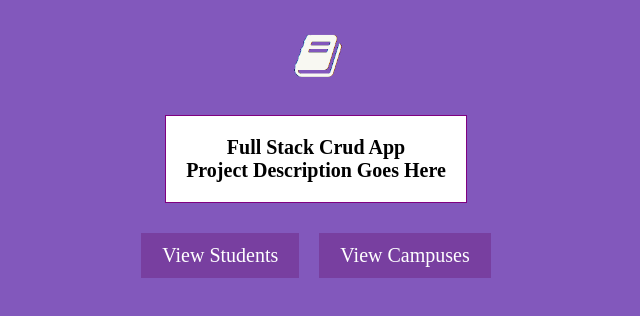
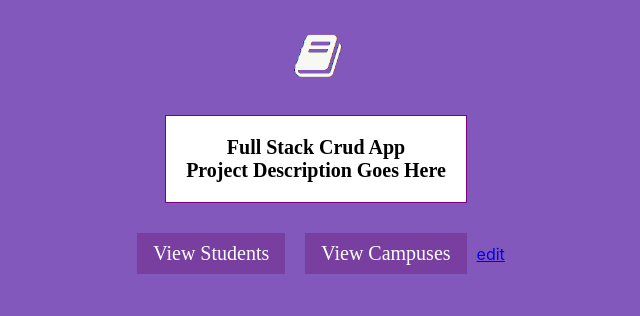
Before and after one commit to nursimadonuk/Fullstack-CRUD-Application, a React (Create React App) app: page / in a window 1280 px wide. Shown: the top 316 px of the page, without its empty margins (324-964 px from the left). Built offline with nearby package versions, Linux system fonts and the light colour scheme.

Commit message:
edit page

```diff
--- a/src/app/App.js
+++ b/src/app/App.js
@@ -8,7 +8,8 @@ import { NotFoundView } from "./../components/views";
 import {
   HomeContainer,
   CampusContainer,
-  StudentContainer
+  StudentContainer,
+  StudentEditContainer
 } from "../components/containers";
 
 import "./App.css";
@@ -36,10 +37,12 @@ function App(props) {
             <Route exact path="/" component={HomeContainer} />
             <Route exact path="/students" component={StudentContainer} />
             <Route exact path="/campuses" component={CampusContainer} />
+            <Route exact path="/edit" component={StudentEditContainer} />
             <Route path="/student/:id/view" render={ShowID} />
             <Route path="/student/:id/edit" render={ShowID} />
             <Route path="/campus/:id/view" render={ShowID} />
             <Route path="/campus/:id/edit" render={ShowID} />
+
             <Route component={NotFoundView} />
           </Switch>
         </Router>
--- a/src/components/containers/NavbarContainer.css
+++ b/src/components/containers/NavbarContainer.css
@@ -50,3 +50,34 @@ nav {
     width: 100px;
     vertical-align: middle;
 }
+
+form {
+    font-size: larger;
+    color: white;
+    display: inline;
+    justify-content: center;
+}
+
+.btn {
+    color: white;
+    background-color: #783FA0;
+}
+
+.btn:hover {
+    color:  #783FA0;
+    background-color: white;
+}
+
+.btn {
+    background-color:#783FA0;
+    color: white;
+    border: 1px solid #783FA0;
+    padding: 8px 15px;
+    font-size: 20px;
+    font-family: montserrat;
+    cursor: pointer;
+    margin: 10px;
+    transition: 0.8s;
+    position: relative;
+    overflow: hidden;
+}
--- /dev/null
+++ b/src/components/containers/StudentEditContainer.js
@@ -0,0 +1,74 @@
+import React, { Component } from 'react'
+import { connect } from "react-redux";
+
+import { NavbarView } from "../views";
+
+import "./NavbarContainer.css";
+
+export default class StudentEditContainer extends Component {
+    render() {
+        return (
+            <div>
+                <NavbarView />
+                <div class = "form">
+                    <form>
+                        <tr>
+                            <td>
+                                First Name:
+                            </td>
+                            <td>
+                                <input type="text"></input>
+                            </td>
+                        </tr>
+                        <tr>
+                            <td>
+                                Last Name:
+                            </td>
+                            <td>
+                                <input type="text"></input>
+                            </td>
+                        </tr>
+                        <tr>
+                            <td>
+                                Campus:
+                            </td>
+                            <td>
+                                <input type="text"></input>
+                            </td>
+                        </tr>
+                        <tr>
+                            <td>
+                                GPA:
+                            </td>
+                            <td>
+                                <input type="text"></input>
+                            </td>
+                        </tr>
+                        <tr>
+                            <td>
+                                Email:
+                            </td>
+                            <td>
+                                <input type="text"></input>
+                            </td>
+                        </tr>
+                        <tr>
+                            <td>
+                                Image:
+                            </td>
+                            <td>
+                                <input type="text"></input>
+                            </td>
+                        </tr>
+                        <tr>
+                            <br/>
+                        </tr>
+                        <tr>
+                            <button className="btn btn1" id="one">Submit</button>
+                        </tr>
+                    </form>
+                </div>
+            </div>
+        )
+    }
+}
--- a/src/components/containers/index.js
+++ b/src/components/containers/index.js
@@ -2,3 +2,4 @@ export { default as NavbarContainer } from "./NavbarContainer";
 export { default as HomeContainer } from "./HomeContainer";
 export { default as StudentContainer } from "./StudentContainer";
 export { default as CampusContainer } from "./CampusContainer";
+export { default as StudentEditContainer } from "./StudentEditContainer";
--- a/src/components/views/HomeView.jsx
+++ b/src/components/views/HomeView.jsx
@@ -27,6 +27,10 @@ export default function HomeView(props) {
             View Campuses
           </button>
         </Link>
+        <Link to="/edit">
+          edit
+        </Link>
+
       </div>
     </div>
   );
```
